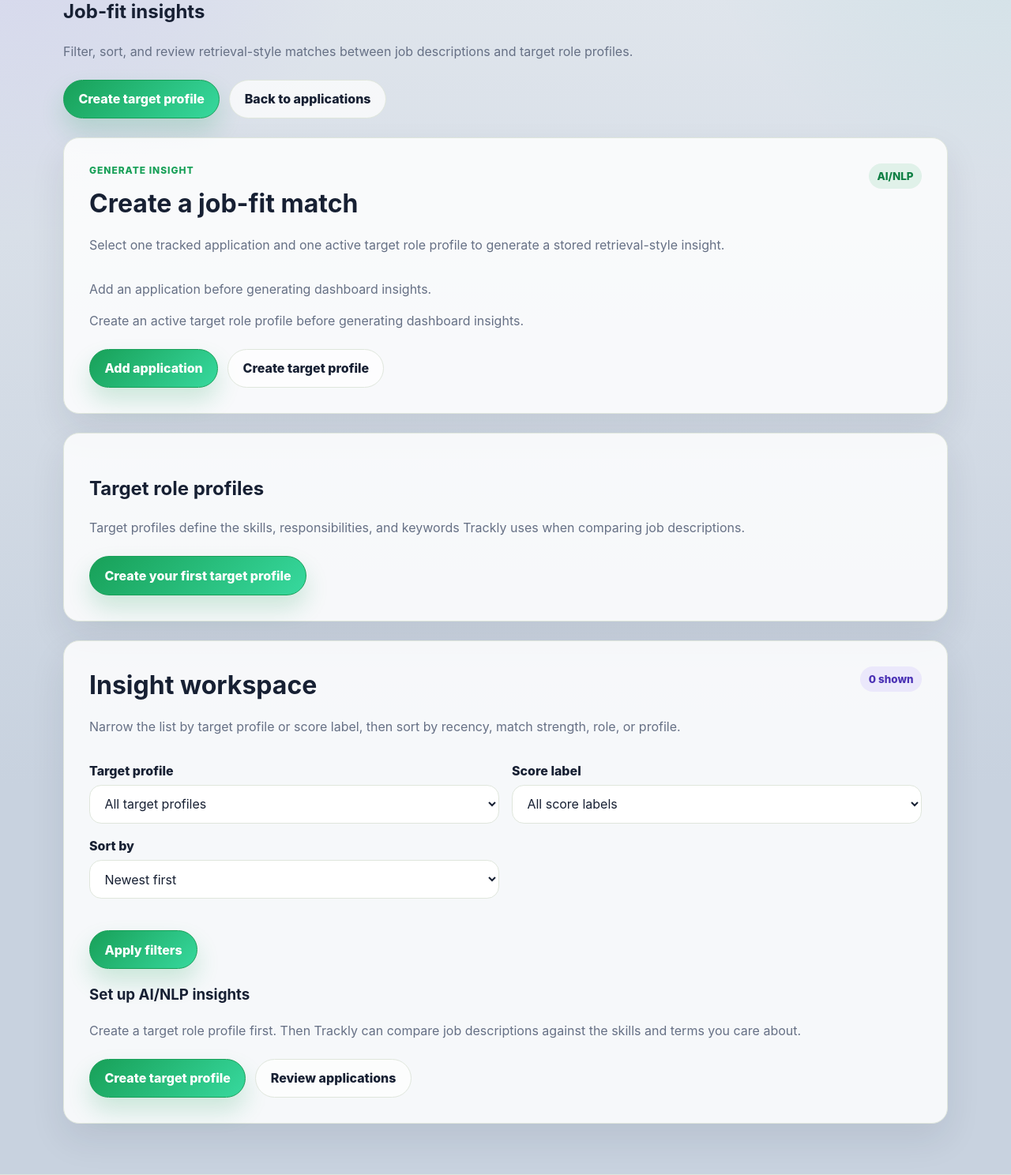
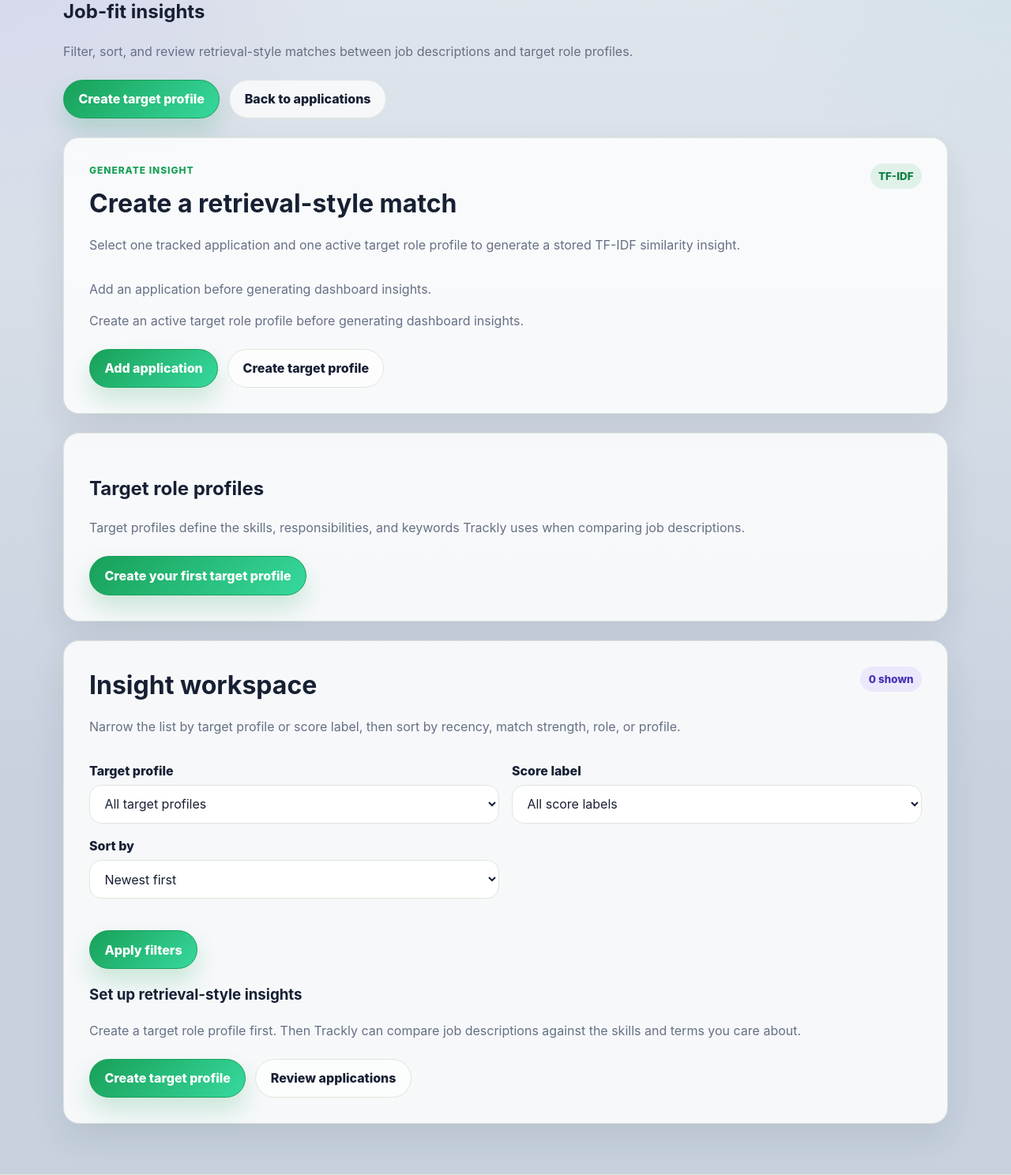
Before and after one commit to AAdewunmi/Trackly-Job-Applications-Tracker-Project, a Django app: page /insights/ in a window 1280 px wide. Shown: the part 178-1666 px from the top of the page at 79% size. Run offline with Django 5.2, Linux system fonts and the light colour scheme; the visitor is signed in with stand-in values (Sample User, id 1); data that the repository does not hold is empty.

Commit message:
feat(insights): update terminology for job-fit insights to reflect TF-IDF methodology

```diff
--- a/templates/dashboard/user_index.html
+++ b/templates/dashboard/user_index.html
@@ -201,13 +201,13 @@
                     <div class="tl-shot-header">
                         <div>
                             <p class="tl-eyebrow">AI/NLP insights</p>
-                            <h2 id="insights-heading">Generate explainable job-fit insights</h2>
+                            <h2 id="insights-heading">Review TF-IDF job-fit insights</h2>
                         </div>
                         <span class="tl-badge tl-badge-success">Live</span>
                     </div>
 
                     <p class="tl-muted">
-                        Compare job descriptions against target role profiles using TF-IDF similarity, overlap terms, missing target terms, and plain-English explanations.
+                        Compare job descriptions against target role profiles using TF-IDF cosine similarity, overlap terms, missing target terms, and plain-English explanations.
                     </p>
 
                     <div class="tl-metric-strip" aria-label="Insight metrics">
@@ -241,7 +241,7 @@
                         </div>
                     {% else %}
                         <p class="tl-muted">
-                            Create a target profile, open an application, and generate your first job-fit insight from the application detail page.
+                            Create a target profile, open an application, and generate your first TF-IDF job-fit insight.
                         </p>
                     {% endif %}
 
--- a/templates/insights/insight_list.html
+++ b/templates/insights/insight_list.html
@@ -21,12 +21,12 @@
             <div class="tl-shot-header">
                 <div>
                     <p class="tl-eyebrow">Generate insight</p>
-                    <h2>Create a job-fit match</h2>
+                    <h2>Create a retrieval-style match</h2>
                     <p class="tl-muted">
-                        Select one tracked application and one active target role profile to generate a stored retrieval-style insight.
+                        Select one tracked application and one active target role profile to generate a stored TF-IDF similarity insight.
                     </p>
                 </div>
-                <span class="tl-badge tl-badge-success">AI/NLP</span>
+                <span class="tl-badge tl-badge-success">TF-IDF</span>
             </div>
 
             {% if insight_generation_form.fields.application.queryset.exists and insight_generation_form.fields.target_profile.queryset.exists %}
@@ -251,14 +251,14 @@
                     {% elif target_profiles %}
                         <h3>No job insights yet</h3>
                         <p class="tl-muted">
-                            Open an application with a job description, choose a target profile, and generate your first explainable match.
+                            Open an application with a job description, choose a target profile, and generate your first TF-IDF similarity match.
                         </p>
                         <div class="tl-actions">
                             <a class="tl-button tl-button-primary" href="{% url 'jobs:application_list' %}">Choose an application</a>
                             <a class="tl-button tl-button-secondary" href="{% url 'insights:target-profile-create' %}">Add another target profile</a>
                         </div>
                     {% else %}
-                        <h3>Set up AI/NLP insights</h3>
+                        <h3>Set up retrieval-style insights</h3>
                         <p class="tl-muted">
                             Create a target role profile first. Then Trackly can compare job descriptions against the skills and terms you care about.
                         </p>
--- a/templates/jobs/application_detail.html
+++ b/templates/jobs/application_detail.html
@@ -58,9 +58,9 @@
         <div class="tl-panel-body tl-stack">
             <div>
                 <p class="tl-eyebrow">AI/NLP insights</p>
-                <h2>Generate job insight</h2>
+                <h2>Generate TF-IDF job insight</h2>
                 <p class="tl-muted">
-                    Compare this application against an active target role profile and store an explainable job-fit summary.
+                    Compare this application against an active target role profile and store an explainable TF-IDF similarity summary.
                 </p>
             </div>
 
@@ -86,7 +86,7 @@
             {% else %}
                 <div class="tl-stack">
                     <p class="tl-muted">
-                        Create an active target role profile before generating job-fit insights.
+                        Create an active target role profile before generating TF-IDF job-fit insights.
                     </p>
                     <div class="tl-actions">
                         <a class="tl-button tl-button-primary" href="{% url 'insights:target-profile-create' %}">Create target profile</a>
--- a/templates/users/signup.html
+++ b/templates/users/signup.html
@@ -9,7 +9,7 @@
             <p class="tl-eyebrow">Trackly account</p>
             <h1>Create your Trackly account</h1>
             <p class="tl-muted">
-                Start with a secure account foundation. Job applications, notes, dashboard metrics, and future AI insights will be tied to your profile.
+                Start with a secure account foundation. Job applications, notes, dashboard metrics, and job-fit insights will be tied to your profile.
             </p>
 
             <form class="tl-form" method="post" novalidate>
```
Also changed, not shown: apps/dashboard/tests/test_dashboard_metrics.py (+1 -1 lines), apps/insights/tests/test_views.py (+1 -1 lines), apps/jobs/tests/test_job_views.py (+1 -1 lines), templates/home.html (+4 -4 lines).
